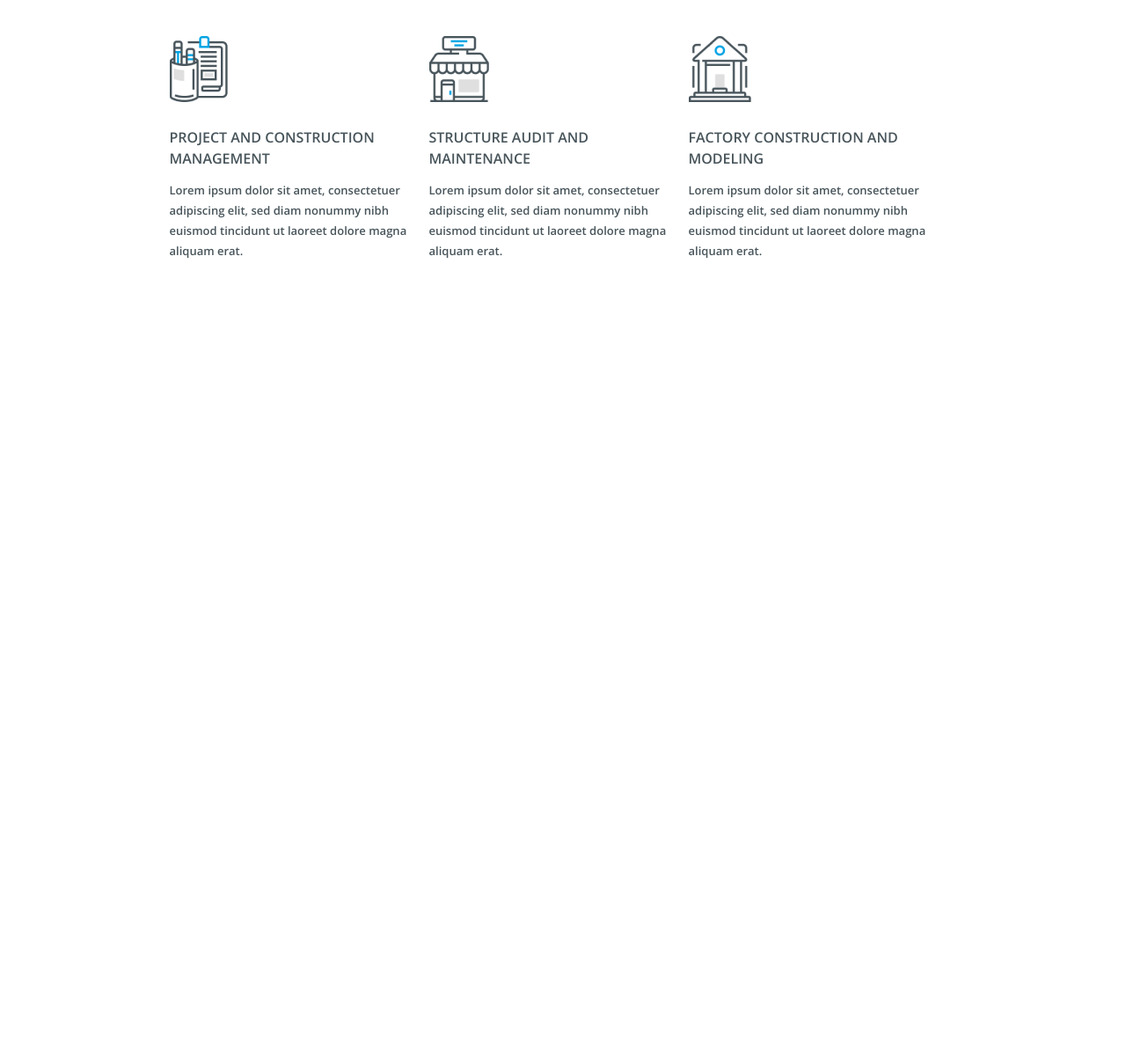
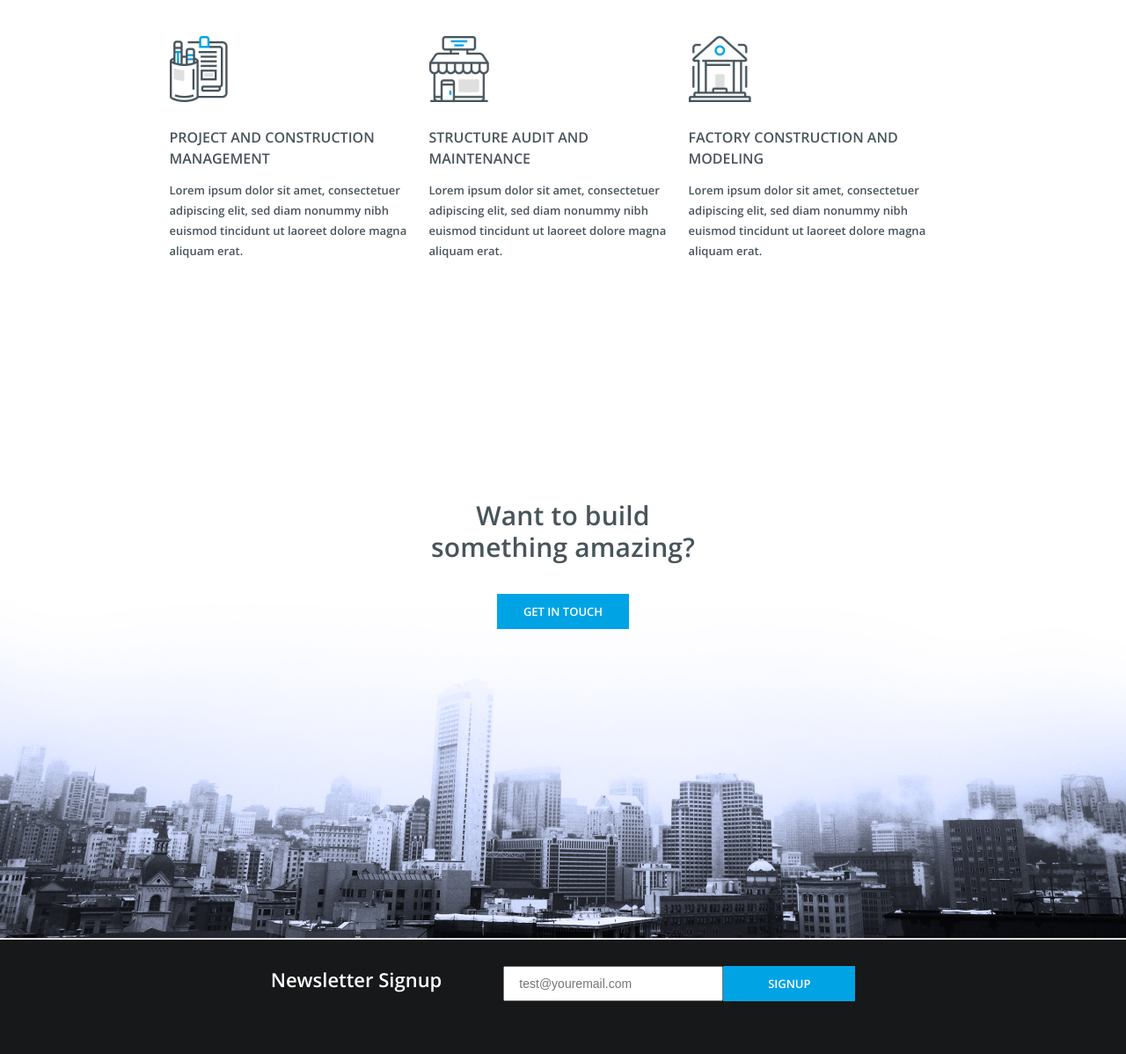
Before and after one commit to jendos-kgd/konstruct, a plain HTML site: page index.html in a window 1280 px wide. Shown: the part 1479-2677 px from the top of the page at 88% size. Before the commit the page ends 1812 px from the top, so only its background shows below. Drawn offline with Linux system fonts and the light colour scheme.

Commit message:
made contacts block

```diff
--- a/index.html
+++ b/index.html
@@ -19,8 +19,8 @@
           <li><a href="#">HOME</a></li>
           <li><a href="#about">ABOUT</a></li>
           <li><a href="#services">SERVICES</a></li>
-          <li><a href="#">WORK</a></li>
-          <li><a href="#">CONTACT</a></li>
+          <li><a href="#work">WORK</a></li>
+          <li><a href="#contacts">CONTACT</a></li>
         </ul>
       </nav>
     </div>
@@ -49,6 +49,7 @@
         <button type="button" name="button">ALL SERVICES</button>
       </div>
       <div class="work_block">
+        <a name="work"></a>
         <div class="work_card">
           <img src="img/icon_project.png" alt="note icon">
           <h3>PROJECT AND CONSTRUCTION MANAGEMENT</h3>
@@ -66,6 +67,20 @@
         </div>
       </div>
     </div>
+    <div class="contact_block">
+      <a name="contacts"></a>
+      <p>Want to build something amazing?</p>
+      <div class="center_button">
+        <button type="button" name="contact">GET IN TOUCH</button>
+      </div>
+    </div>
+    <div class="signup_block">
+      <p>Newsletter Signup</p>
+      <form class="signup" action="index.html" method="post">
+        <input type="text" placeholder="test@youremail.com" name="email" value="">
+        <button type="submit" name="email_btn">SIGNUP</button>
+      </form>
+    </div>
     <footer>
     </footer>
   </body>
--- a/styles.css
+++ b/styles.css
@@ -101,13 +101,20 @@ hr {
   size: 2px;
   margin-top: 10px;
 }
+button {
+  width: 150px;
+  height: 40px;
+  background-color: #00A4E5;
+  color: #ffffff;
+  border: none;
+  font-family: OpenSans, sans-serif;
+  font-size: 13px;
+  font-weight: bold;
+}
 .central_container {
   max-width: 941px;
   margin: 0 auto;
 }
-
-
-
 
 /*============Header=============*/
 header {
@@ -210,16 +217,6 @@ header p {
   font-size: 11px;
   line-height: 19px;
 }
-.services_block button {
-  width: 150px;
-  height: 40px;
-  background-color: #00A4E5;
-  color: #ffffff;
-  border: none;
-  font-family: OpenSans, sans-serif;
-  font-size: 13px;
-  font-weight: bold;
-}
 /*============Work=============*/
 .work_block {
   display: flex;
@@ -242,3 +239,47 @@ header p {
   margin-top: 13px;
   margin-left: 23px;
 }
+/*=============Contact===========*/
+.contact_block {
+  margin-top: 235px;
+  max-width: 1440px;
+  height: 500px;
+  background-image: url('img/contact_bg.jpg');
+}
+.contact_block p {
+  width: 350px;
+  margin: auto;
+  text-align: center;
+  font-weight: bold;
+  font-size: 30px;
+  line-height: 36px;
+  letter-spacing: 0.15px;
+}
+.center_button {
+  margin-top: 35px;
+  text-align: center;
+}
+.signup_block {
+  height: 100px;
+  padding-top: 30px;
+  background-color: #171819;
+  display: flex;
+  justify-content: center;
+}
+.signup_block p {
+  color: #ffffff;
+  font-weight: bold;font-size: 22px;
+  line-height: 30px;
+  margin-right: 70px;
+}
+.signup input {
+  box-sizing: border-box;
+  width: 250px;
+  height: 40px;
+  padding-left: 16px;
+  font-size: 14px;
+  float: left;
+}
+.signup button {
+  float: right;
+}
```
Also changed, not shown: img/contact_bg.jpg (added).
